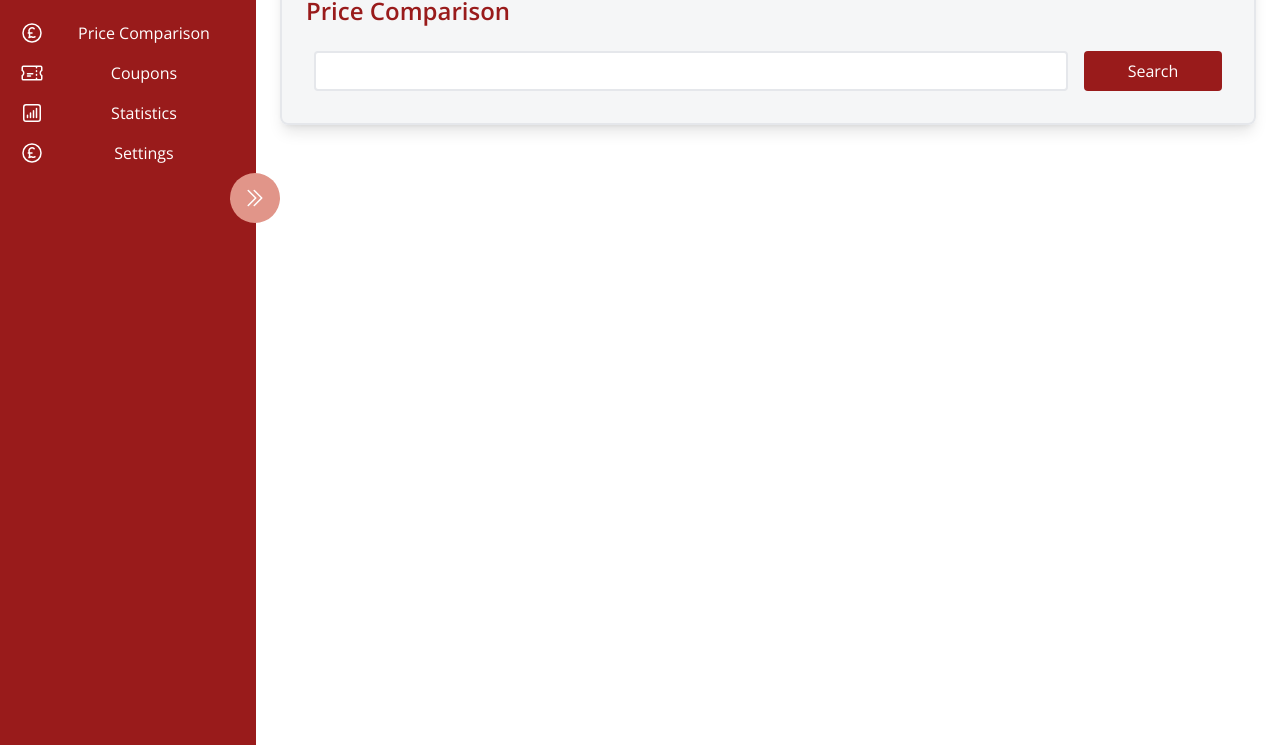
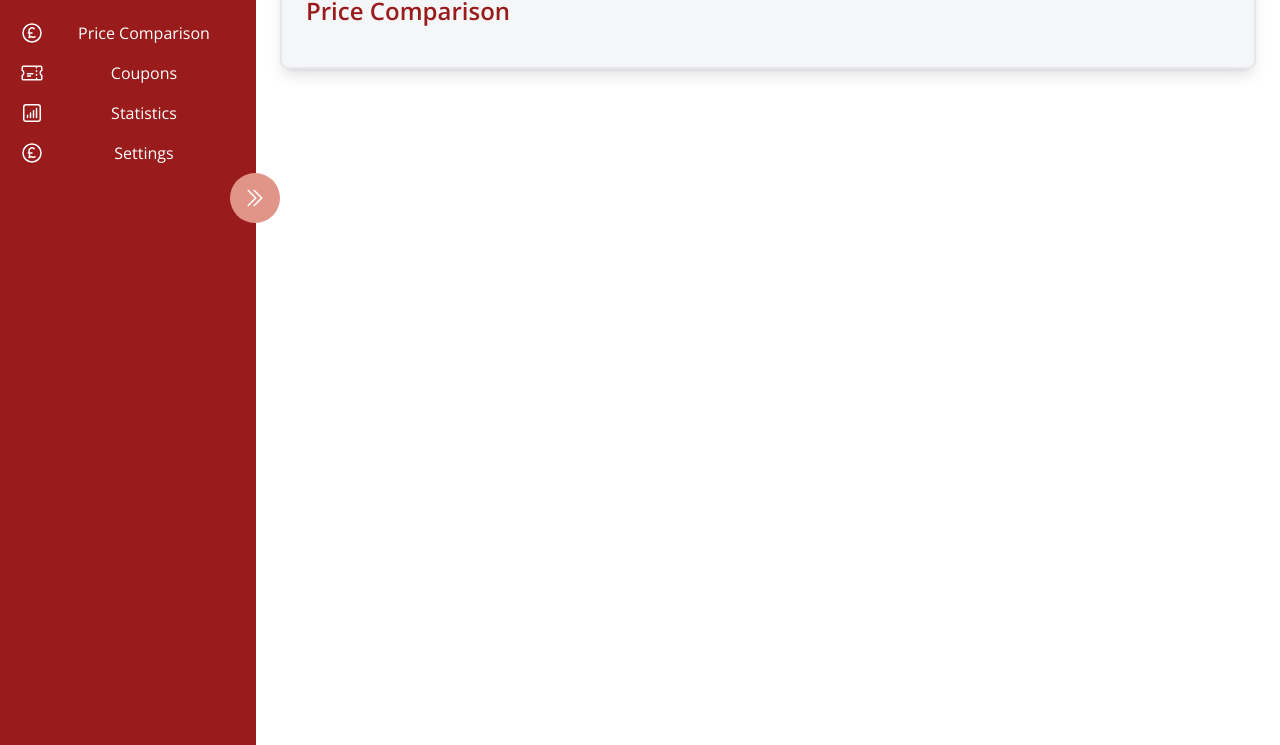
Before and after one commit to YukikoNii/Scenario2, a browser extension: page public/dashboard.html in a window 1280 px wide. Shown: the part 55-800 px from the top of the page. Drawn offline with nearby package versions, Linux system fonts and the light colour scheme; no server answers.

Commit message:
Update dashboard.html

```diff
--- a/public/dashboard.html
+++ b/public/dashboard.html
@@ -80,12 +80,6 @@
 
       <div class="priceComparison max-w-5xl mx-auto p-6 bg-gray-100 bg-opacity-80 border-2 rounded-lg shadow-lg">
         <h2 class="text-2xl open-sans-bold text-red-800 mb-4">Price Comparison</h2>
-        <form class="priceSearchBar">
-          <input type="text" name="search"
-            class="border-2 border-gray-200 rounded py-2 px-4 m-2 text-gray-700 leading-tight focus:outline-none focus:border-red-700">
-          <button type="submit"
-            class="bg-red-800 hover:bg-red-700 text-white py-2 px-4 m-2 rounded focus:outline-none focus:shadow-outline">Search</button>
-        </form>
 
 
       </div>
```
